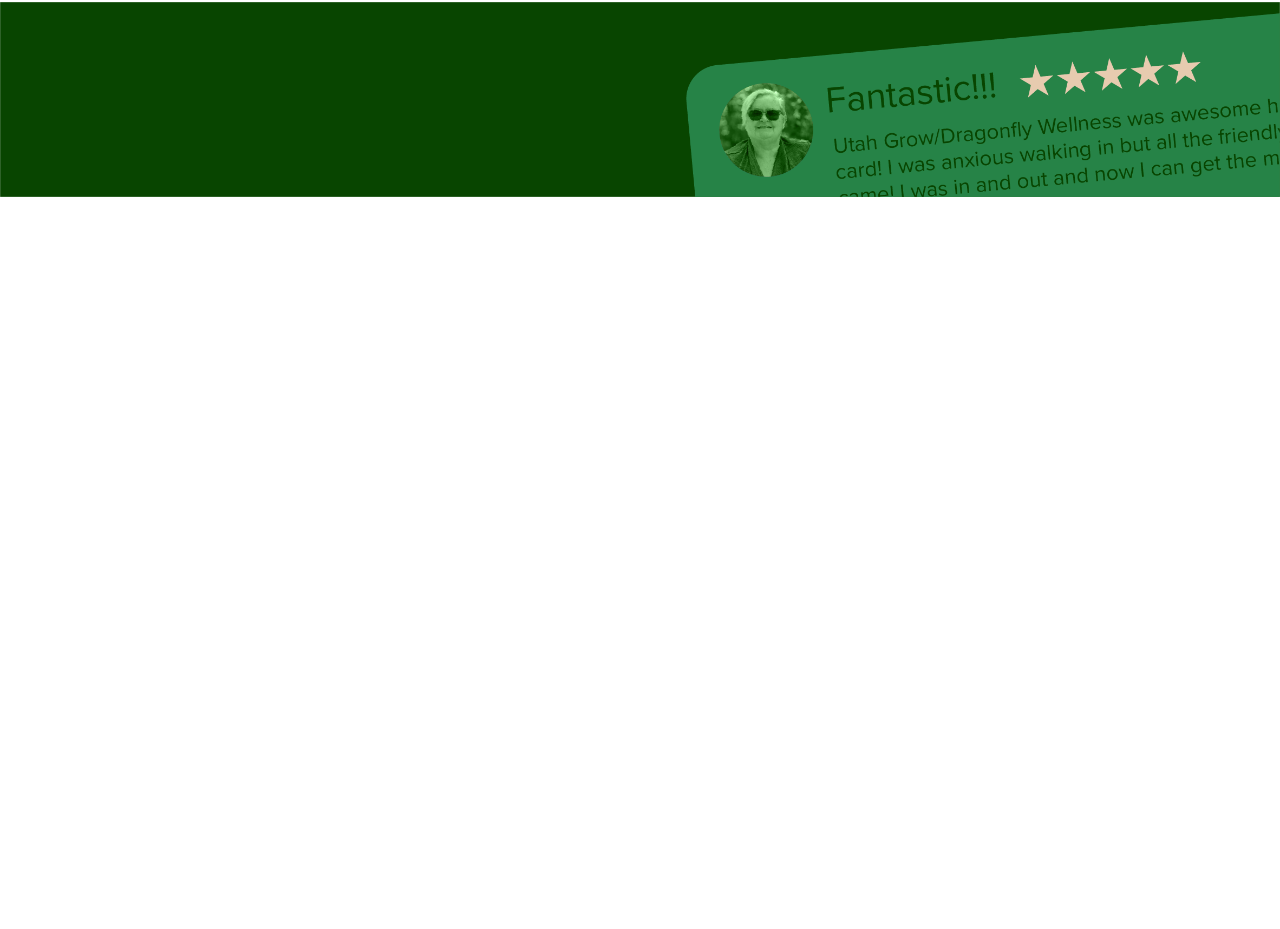
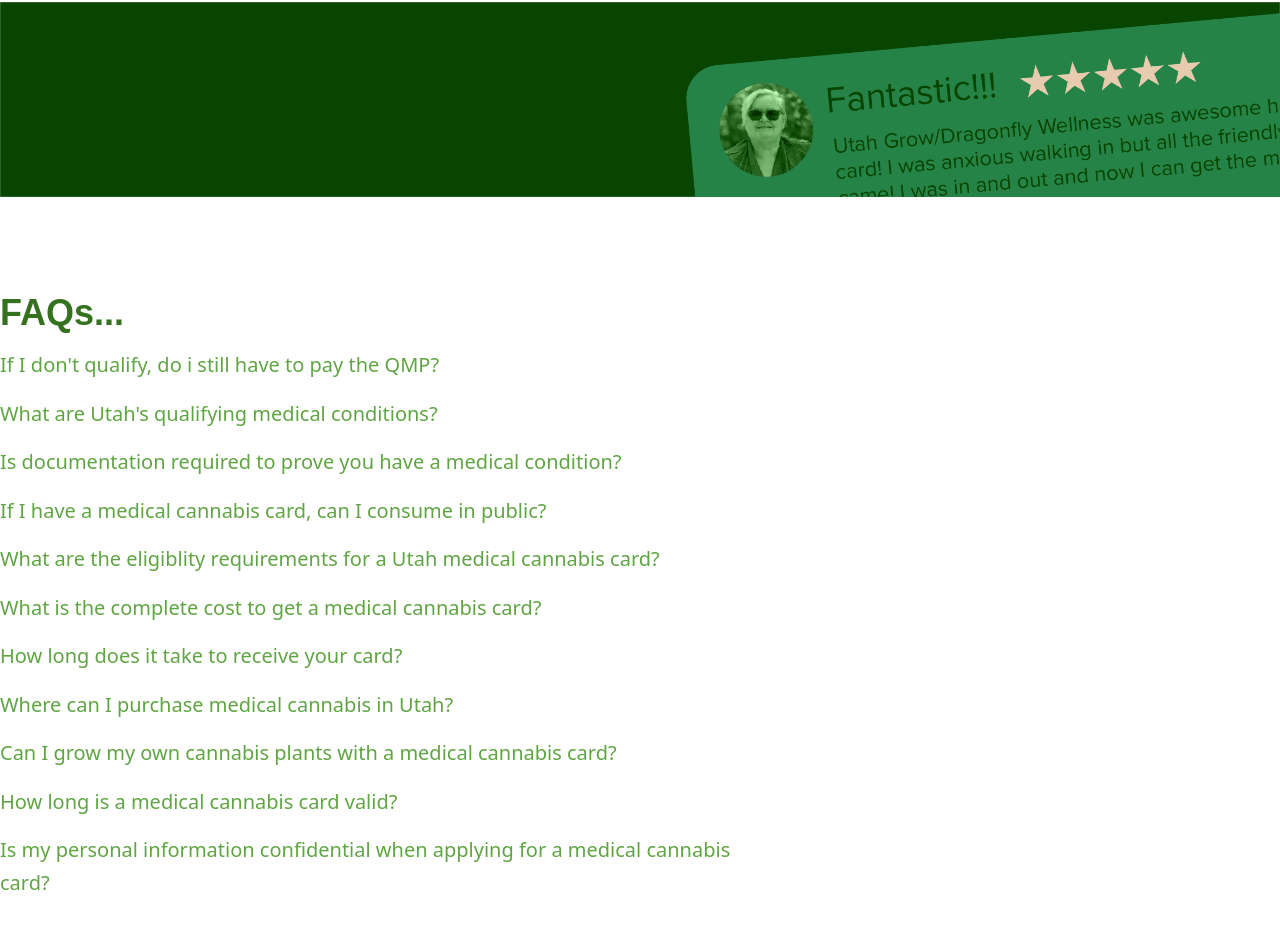
Before and after one commit to Saradawson/sapa-assignment, a Next.js app: page / in a window 1280 px wide. Shown: the part 2437-3366 px from the top of the page. Before the commit the page ends 2634 px from the top, so only its background shows below. Built offline with nearby package versions, Linux system fonts and the light colour scheme.

Commit message:
FAQ page optimized

```diff
--- a/app/page.tsx
+++ b/app/page.tsx
@@ -12,12 +12,12 @@ export default function Page() {
     <div className="min-h-screen">
         <Header></Header>
         <main className="w-full sm:p-1 md:p-0 flex flex-col items-center">
-          <div className="w-full">
+          <div className="w-fit">
             <h1 className="text-center  text-3xl leading-relaxed pb-10 text-greenTwo">{"Utah's Cannabis Community"}</h1>
             <Events></Events>
             {/* <ThingsToKnow></ThingsToKnow> */}
             <Ad></Ad>
-            {/* <FAQ></FAQ>  */}
+            <FAQ></FAQ>
             {/* <Pharmacies></Pharmacies> */}
             {/* <About></About> */}
           </div>
--- a/app/pages/faq.jsx
+++ b/app/pages/faq.jsx
@@ -2,21 +2,21 @@ import Link from "next/link";
 
 export default function FAQ() {
     return (
-        <section className="flex  py-20">
+        <section className="w-full flex py-20">
             <div className="flex flex-col ">
-                <h2 className="text-7xl leading-loose text-greenTwo ">{"FAQs..."}</h2>
-                <div className="flex flex-col ">
-                    <Link href="/FAQs" className="leading-relaxed max-w-prose text-4xl text-greenThree" >{"If I don’t qualify, do i still have to pay the QMP?"}</Link>
-                    <Link href="/FAQs" className="leading-relaxed max-w-prose text-4xl text-greenThree" >{"What are Utah’s qualifying medical conditions?"}</Link>
-                    <Link href="/FAQs" className="leading-relaxed max-w-prose text-4xl text-greenThree" >{"Is documentation required to prove you have a medical condition?"}</Link>
-                    <Link href="/FAQs" className="leading-relaxed max-w-prose text-4xl text-greenThree" >{"If I have a medical cannabis card, can I consume in public?"}</Link>
-                    <Link href="/FAQs" className="leading-relaxed max-w-prose text-4xl text-greenThree" >{"What are the eligiblity requirements for a Utah medical cannabis card?"}</Link>
-                    <Link href="/FAQs" className="leading-relaxed max-w-prose text-4xl text-greenThree" >{"What is the complete cost to get a medical cannabis card?"}</Link>
-                    <Link href="/FAQs" className="leading-relaxed max-w-prose text-4xl text-greenThree" >{"How long does it take to receive your card?"}</Link>
-                    <Link href="/FAQs" className="leading-relaxed max-w-prose text-4xl text-greenThree" >{"Where can I purchase medical cannabis in Utah?"}</Link>
-                    <Link href="/FAQs" className="leading-relaxed max-w-prose text-4xl text-greenThree" >{"Can I grow my own cannabis plants with a medical cannabis card?"}</Link>
-                    <Link href="/FAQs" className="leading-relaxed max-w-prose text-4xl text-greenThree" >{"How long is a medical cannabis card valid?"}</Link>
-                    <Link href="/FAQs" className="leading-relaxed max-w-prose text-4xl text-greenThree" >{"Is my personal information confidential when applying for a medical cannabis card?"}</Link>
+                <h2 className="text-4xl leading-loose text-greenTwo ">{"FAQs..."}</h2>
+                <div className="flex flex-col gap-4">
+                    <Link href="/FAQs" className="leading-relaxed max-w-prose text-xl text-greenThree" >{"If I don't qualify, do i still have to pay the QMP?"}</Link>
+                    <Link href="/FAQs" className="leading-relaxed max-w-prose text-xl text-greenThree" >{"What are Utah's qualifying medical conditions?"}</Link>
+                    <Link href="/FAQs" className="leading-relaxed max-w-prose text-xl text-greenThree" >{"Is documentation required to prove you have a medical condition?"}</Link>
+                    <Link href="/FAQs" className="leading-relaxed max-w-prose text-xl text-greenThree" >{"If I have a medical cannabis card, can I consume in public?"}</Link>
+                    <Link href="/FAQs" className="leading-relaxed max-w-prose text-xl text-greenThree" >{"What are the eligiblity requirements for a Utah medical cannabis card?"}</Link>
+                    <Link href="/FAQs" className="leading-relaxed max-w-prose text-xl text-greenThree" >{"What is the complete cost to get a medical cannabis card?"}</Link>
+                    <Link href="/FAQs" className="leading-relaxed max-w-prose text-xl text-greenThree" >{"How long does it take to receive your card?"}</Link>
+                    <Link href="/FAQs" className="leading-relaxed max-w-prose text-xl text-greenThree" >{"Where can I purchase medical cannabis in Utah?"}</Link>
+                    <Link href="/FAQs" className="leading-relaxed max-w-prose text-xl text-greenThree" >{"Can I grow my own cannabis plants with a medical cannabis card?"}</Link>
+                    <Link href="/FAQs" className="leading-relaxed max-w-prose text-xl text-greenThree" >{"How long is a medical cannabis card valid?"}</Link>
+                    <Link href="/FAQs" className="leading-relaxed max-w-prose text-xl text-greenThree" >{"Is my personal information confidential when applying for a medical cannabis card?"}</Link>
                 </div>
             </div>
         </section>
```
